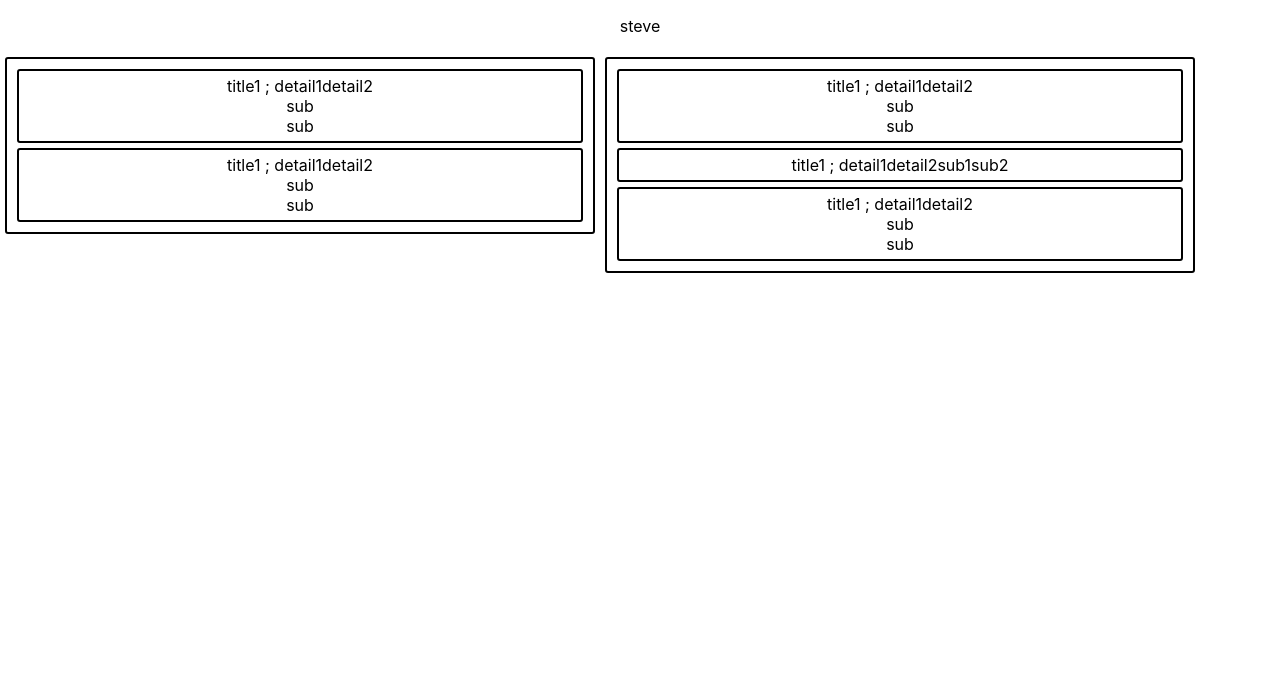
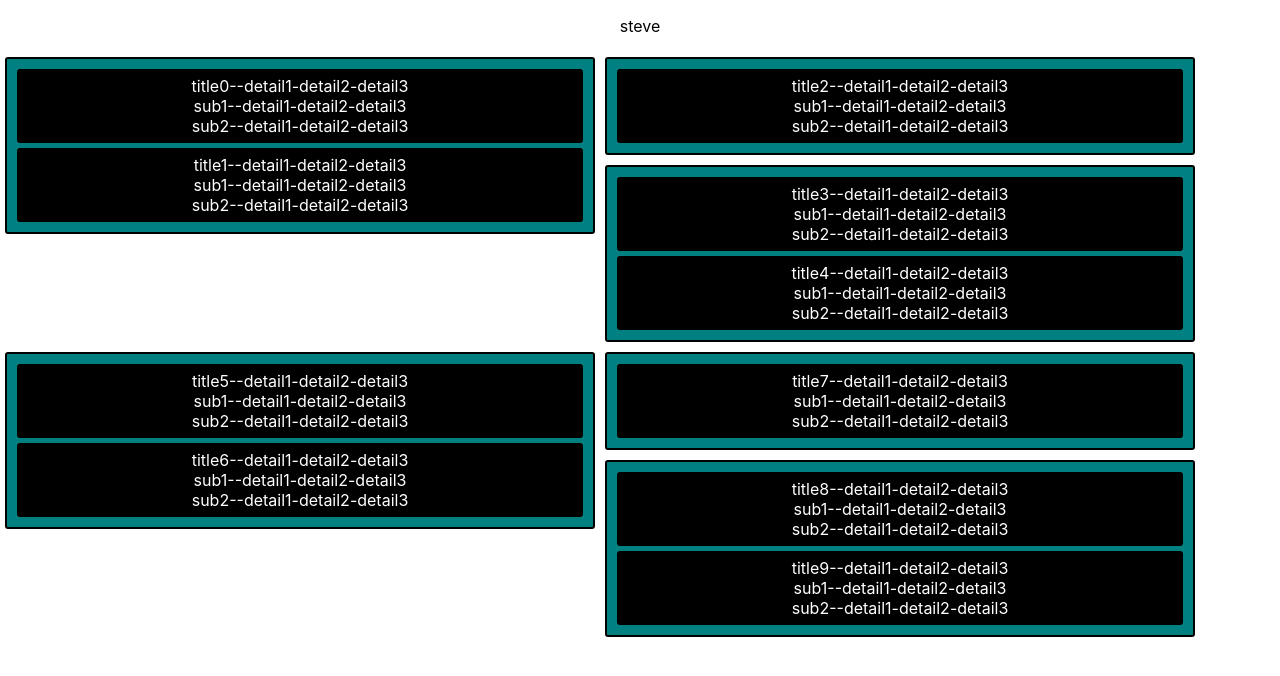
Before and after one commit to stevedoty/phone-todo, a React (Create React App) app: page / in a window 1280 px wide. Shown: the top 676 px of the page. Built offline with nearby package versions, Linux system fonts and the light colour scheme.

Commit message:
basic layout of elements

```diff
--- a/src/App.css
+++ b/src/App.css
@@ -1,38 +1,4 @@
 .App {
   text-align: center;
+
 }
-
-.App-logo {
-  height: 40vmin;
-  pointer-events: none;
-}
-
-@media (prefers-reduced-motion: no-preference) {
-  .App-logo {
-    animation: App-logo-spin infinite 20s linear;
-  }
-}
-
-.App-header {
-  background-color: #282c34;
-  min-height: 100vh;
-  display: flex;
-  flex-direction: column;
-  align-items: center;
-  justify-content: center;
-  font-size: calc(10px + 2vmin);
-  color: white;
-}
-
-.App-link {
-  color: #61dafb;
-}
-
-@keyframes App-logo-spin {
-  from {
-    transform: rotate(0deg);
-  }
-  to {
-    transform: rotate(360deg);
-  }
-}
--- a/src/App.js
+++ b/src/App.js
@@ -12,7 +12,7 @@ const Column = styled.div`
     margin: 5px;
     padding: 5px;
     width: 45%;
-    background: transparent;
+    background: teal;
     color: black;
     border: 2px solid black;
 `
@@ -20,8 +20,8 @@ const Element = styled.div`
     border-radius: 3px;
     margin: 5px;
     padding: 5px;
-    background: transparent;
-    color: black;
+    background: black;
+    color: white;
     border: 2px solid black;
 `
 const ListItem = styled.li`
@@ -30,45 +30,127 @@ const ListItem = styled.li`
 
 function App() {
 var users = [{'username':'steve'}]
-var title = ['title1']
-var details = ['detail1', 'detail2']
+var title = ['title0','title1','title2','title3','title4','title5','title6','title7','title8','title9',]
+var details = ['detail1', 'detail2','detail3']
 var subTitles = ['sub1','sub2']
 var dataBase = {
     title,
     details,
     subTitles,
+}
+ console.log(dataBase)
+  return (
 
-}
-  return (
     <div className="App">
         <UserName>{users[0].username}</UserName>
         <Column>
             <Element>
-                {title.map(item=>item)} ; {details.map(detail=> detail  )}
+                {title[0]}-{details.map(detail=> <>-{detail}</>  )}
 
-                {subTitles.map(sub=><ListItem>sub</ListItem>)}
+                {subTitles.map(sub=>(
+                    <ListItem>{sub}-
+                        {details.map(detail=><>-{detail}</>)}
+                    </ListItem>
+                ))}
             </Element>
             <Element>
-                {title.map(item=>item)} ; {details.map(detail=> detail  )}
+                {title[1]}-{details.map(detail=> <>-{detail}</>  )}
 
-                {subTitles.map(sub=><ListItem>sub</ListItem>)}
+                {subTitles.map(sub=>(
+                    <ListItem>{sub}-
+                        {details.map(detail=><>-{detail}</>)}
+                    </ListItem>
+                ))}
             </Element>
         </Column>
         <Column>
             <Element>
-                {title.map(item=>item)} ; {details.map(detail=> detail  )}
+                {title[2]}-{details.map(detail=> <>-{detail}</>  )}
 
-                {subTitles.map(sub=><ListItem>sub</ListItem>)}
+                {subTitles.map(sub=>(
+                    <ListItem>{sub}-
+                        {details.map(detail=><>-{detail}</>)}
+                    </ListItem>
+                ))}
+            </Element>
+
+
+
+        </Column>
+
+        <Column>
+            <Element>
+                {title[3]}-{details.map(detail=> <>-{detail}</>  )}
+
+                {subTitles.map(sub=>(
+                    <ListItem>{sub}-
+                        {details.map(detail=><>-{detail}</>)}
+                    </ListItem>
+                ))}
             </Element>
             <Element>
-                {title.map(item=>item)} ; {details.map(detail=> detail  )}
+                {title[4]}-{details.map(detail=> <>-{detail}</>  )}
 
-                {subTitles.map(sub=>sub)}
+                {subTitles.map(sub=>(
+                    <ListItem>{sub}-
+                        {details.map(detail=><>-{detail}</>)}
+                    </ListItem>
+                ))}
+            </Element>
+        </Column>
+<Column>
+            <Element>
+                {title[5]}-{details.map(detail=> <>-{detail}</>  )}
+
+                {subTitles.map(sub=>(
+                    <ListItem>{sub}-
+                        {details.map(detail=><>-{detail}</>)}
+                    </ListItem>
+                ))}
             </Element>
             <Element>
-                {title.map(item=>item)} ; {details.map(detail=> detail  )}
+                {title[6]}-{details.map(detail=> <>-{detail}</>  )}
 
-                {subTitles.map(sub=>(<ListItem>sub</ListItem>))}
+                {subTitles.map(sub=>(
+                    <ListItem>{sub}-
+                        {details.map(detail=><>-{detail}</>)}
+                    </ListItem>
+                ))}
+            </Element>
+        </Column>
+        <Column>
+            <Element>
+                {title[7]}-{details.map(detail=> <>-{detail}</>  )}
+
+                {subTitles.map(sub=>(
+                    <ListItem>{sub}-
+                        {details.map(detail=><>-{detail}</>)}
+                    </ListItem>
+                ))}
+            </Element>
+
+
+
+        </Column>
+
+        <Column>
+            <Element>
+                {title[8]}-{details.map(detail=> <>-{detail}</>  )}
+
+                {subTitles.map(sub=>(
+                    <ListItem>{sub}-
+                        {details.map(detail=><>-{detail}</>)}
+                    </ListItem>
+                ))}
+            </Element>
+            <Element>
+                {title[9]}-{details.map(detail=> <>-{detail}</>  )}
+
+                {subTitles.map(sub=>(
+                    <ListItem>{sub}-
+                        {details.map(detail=><>-{detail}</>)}
+                    </ListItem>
+                ))}
             </Element>
         </Column>
     </div>
```
